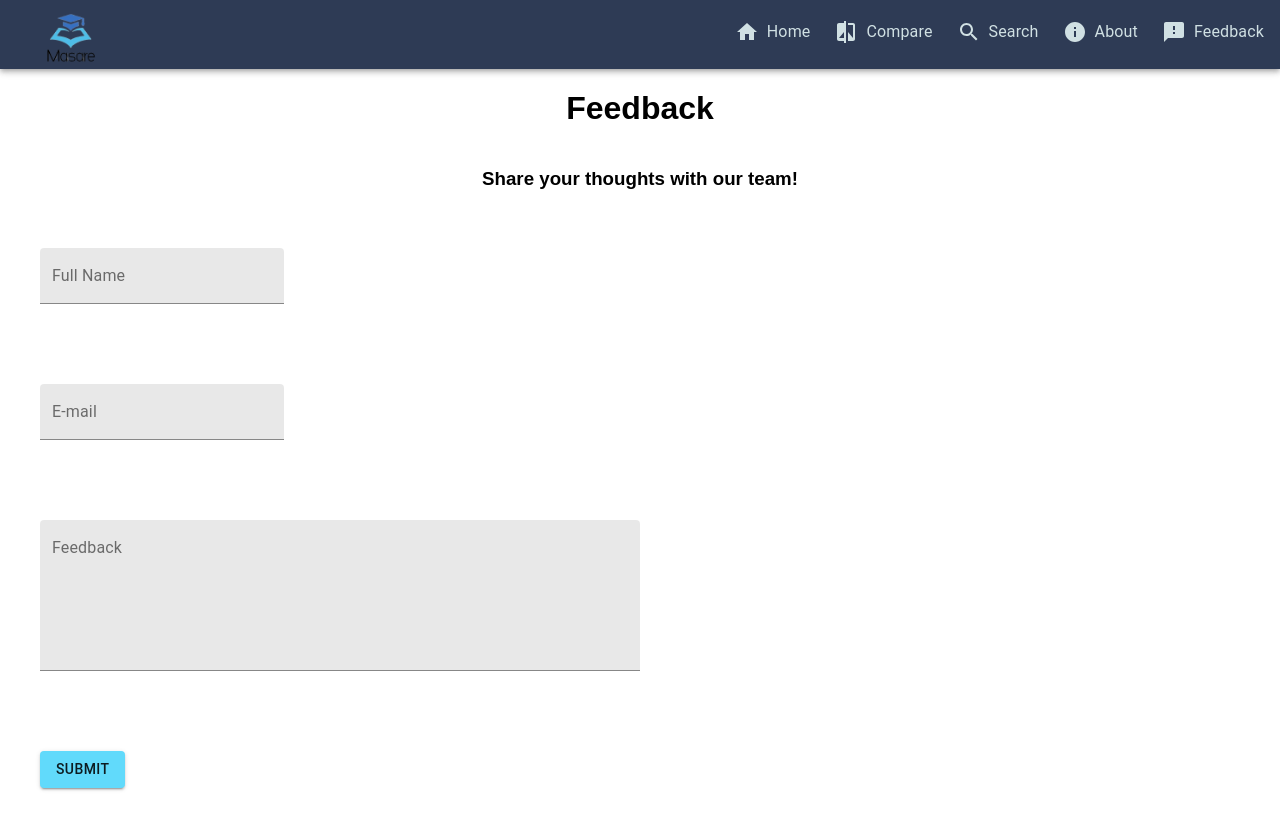
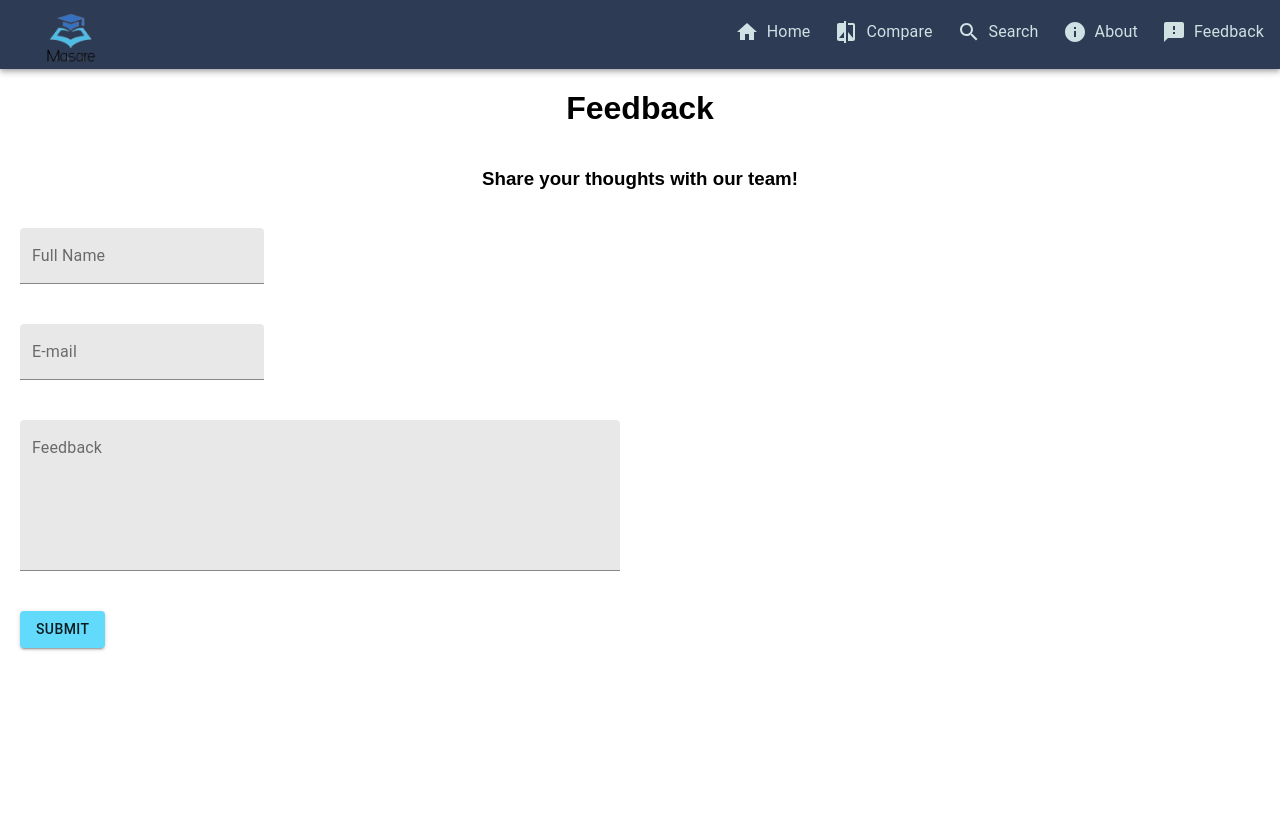
Before and after one commit to omar-1984/mymajor, a React (Create React App) app: page /Feedback in a window 1280 px wide. After the commit the page ends 800 px from the top, so only its background shows below. Built offline with nearby package versions, Linux system fonts and the light colour scheme.

Commit message:
added feedback page

```diff
--- a/src/components/Feedback.jsx
+++ b/src/components/Feedback.jsx
@@ -26,7 +26,7 @@ const useStyles = makeStyles({
     flexWrap: "wrap",
   },
   inputContainer: {
-    padding: "40px",
+    padding: "20px",
     display: "flex",
     alignItems: "flex-start",
     flexDirection: "column",
```
